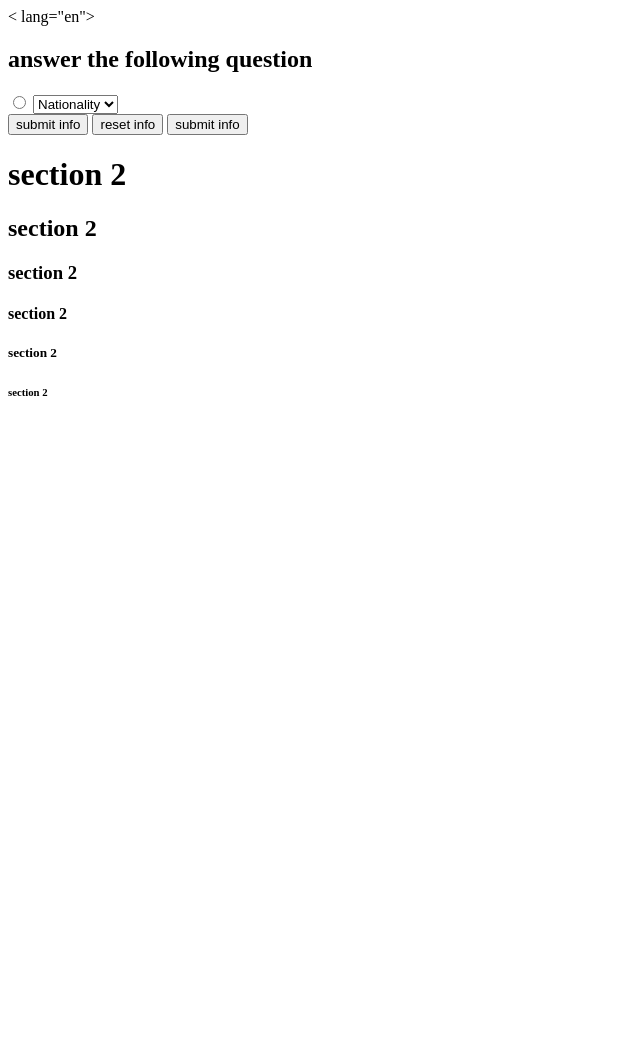
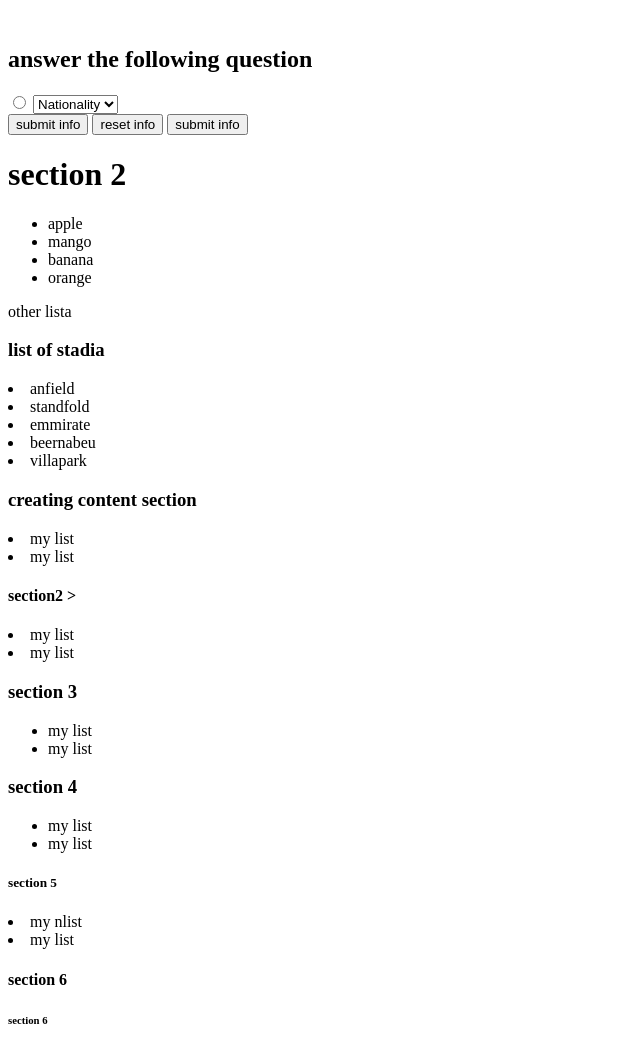
Before and after one commit to Bosede2424/free-3-weeks-web-development, a plain HTML site: page index.html in a window 1280 px wide. Shown: the whole page, without its empty margins (0-640 px from the left). Before the commit the page ends 800 px from the top, so only its background shows below. Drawn offline with Linux system fonts and the light colour scheme.

Commit message:
list of fruits

```diff
--- a/index.html
+++ b/index.html
@@ -1,5 +1,5 @@
 <!DOCTYPE html>
-< lang="en">
+<html lang="en">
   <head>
     <meta charset="UTF-8" />
     <meta name="viewport" content="width=device-width, initial-scale=1.0" />
@@ -29,30 +29,72 @@
     <button type="submit">submit info</button>
     <button type="submit">reset info</button>
     <button type="submit">submit info</button>
-</body>
-</html lang="en">
- <body>
+
     <div>
-    </ul>
-    </div>
-    <!--section 1 -->
-    <!-- section 2 -->
-     <h1>section 2</h1>
-    <!--section 1 -->
-    <!-- section 2 -->
-     <h2>section 2</h2>
-    <!--section 1 -->
-    <!-- section 2 -->
-     <h3>section 2</h3>
-    <!--section 1 -->
-    <!-- section 2 -->
-     <h4>section 2</h4>
-    <!--section 1 -->
-    <!-- section 2 -->
-     <h5>section 2</h5>
-    <!--section 1 -->
-    <!-- section 2 -->
-     <h6>section 2</h6>
+      <!--section 1 -->
+      <h1>section 2</h1>
+      <ul>
+        <li >apple</li>
+        <li>mango</li>
+        <li>banana</li>
+        <li>orange</li>
+      </ul>
+      <p>other lista</p>
+      <h3>list of stadia</h3>
+      </ol>
+        <li>anfield</li>
+        <li>standfold</li>
+        <li>emmirate</li>
+        <li>beernabeu</li>
+        <li>villapark</li>
+        </ol>
+        <!-- html list -->
 
+        <!-- div -->
+         <h3>creating content section</h3>
+         </div>
+        </ul>
+        <li>my list</li>
+        <li>my list</li>
+        </ul>
+        </div>
+      <!-- section 1-->
 
- </body>
+      <!--section 2 -->
+      <h4> section2 ></h4>
+      </div>
+      </ol>
+        <li>my list</li>
+        <li>my list</li>
+        </ol>
+        </div>
+      <!-- section 2 -->
+
+      <!--section 3 -->
+      <h3>section 3</h3>
+      <ul>
+        <li>my list</li>
+        <li>my list</li>
+      </ul>
+      </div>
+      <!-- section 3 -->
+
+      <!--section 4 -->
+      <h3>section 4</h3>
+      <ul>
+        <li>my list</li>
+        <li>my list</li>
+        </ul>
+        </div>
+        <!-- section 4 -->
+        <!-- section 5 -->
+        <h5>section 5</h5>
+        </div>
+        </ul>
+        <li>my nlist</li>
+        <li>my list</li>
+        <h4>section 6</h4>
+        <!-- section 6 -->
+        <h6>section 6</h6>
+        </div>
+        </ul>
```
